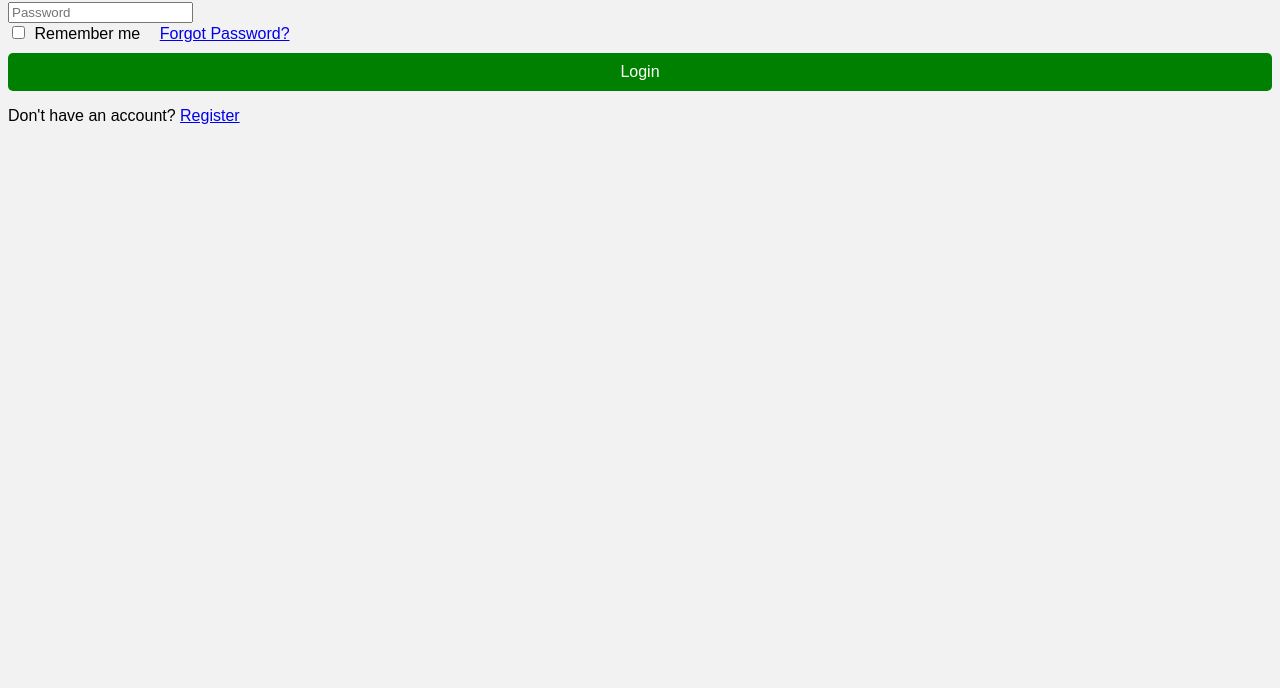
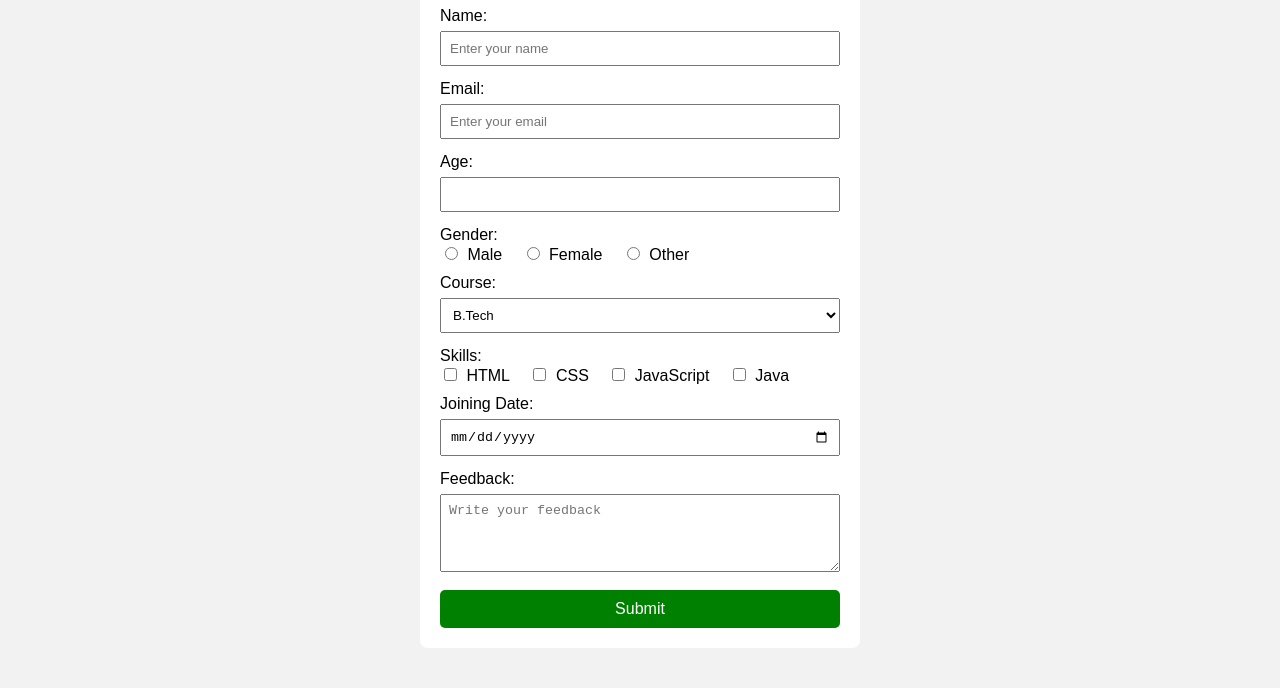
Before and after one commit to sagar5189/Student-Survey-Form-, a plain HTML site: page index.html in a window 1280 px wide. Shown: the part 121-809 px from the top of the page. Drawn offline with Linux system fonts and the light colour scheme.

Commit message:
Convert login page to student survey form

```diff
--- a/index.html
+++ b/index.html
@@ -1,29 +1,64 @@
 <!DOCTYPE html>
-<html lang="en">
+<html>
 <head>
-  <meta charset="UTF-8">
-  <title>Login Page</title>
-  <link rel="stylesheet" href="styles.css">
+<title>Student Survey Form</title>
+<link rel="stylesheet" href="styles.css">
+
 </head>
+
 <body>
 
-  <div class="login-box">
-    <h2>Login</h2>
+<div class="container">
 
-    <input type="email" placeholder="Email">
-    <input type="password" placeholder="Password">
+<h2>Student Survey Form</h2>
 
-    <div class="options">
-      <label><input type="checkbox"> Remember me</label>
-      <a href="#">Forgot Password?</a>
-    </div>
+<form>
 
-    <button>Login</button>
+<label>Name:</label>
+<input type="text" placeholder="Enter your name" required>
 
-    <p class="register">
-      Don't have an account? <a href="#">Register</a>
-    </p>
-  </div>
+<label>Email:</label>
+<input type="email" placeholder="Enter your email" required>
+
+<label>Age:</label>
+<input type="number" min="10" max="100">
+
+<label>Gender:</label>
+
+<div class="options">
+  <label><input type="radio" name="gender"> Male</label>
+  <label><input type="radio" name="gender"> Female</label>
+  <label><input type="radio" name="gender"> Other</label>
+</div>
+
+<label>Course:</label>
+<select>
+    <option>B.Tech</option>
+    <option>B.Sc</option>
+    <option>BCA</option>
+    <option>MCA</option>
+</select>
+
+<label>Skills:</label>
+
+<div class="options">
+  <label><input type="checkbox"> HTML</label>
+  <label><input type="checkbox"> CSS</label>
+  <label><input type="checkbox"> JavaScript</label>
+  <label><input type="checkbox"> Java</label>
+</div>
+
+<label>Joining Date:</label>
+<input type="date">
+
+<label>Feedback:</label>
+<textarea rows="4" placeholder="Write your feedback"></textarea>
+
+<button type="submit">Submit</button>
+
+</form>
+
+</div>
 
 </body>
 </html>
```
